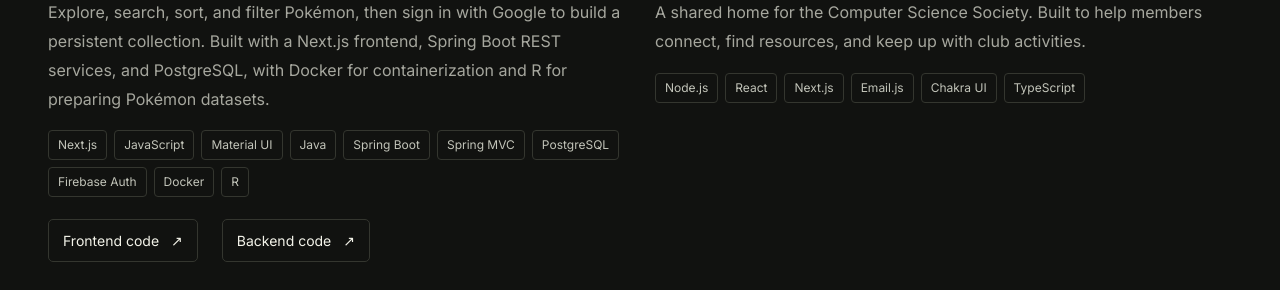
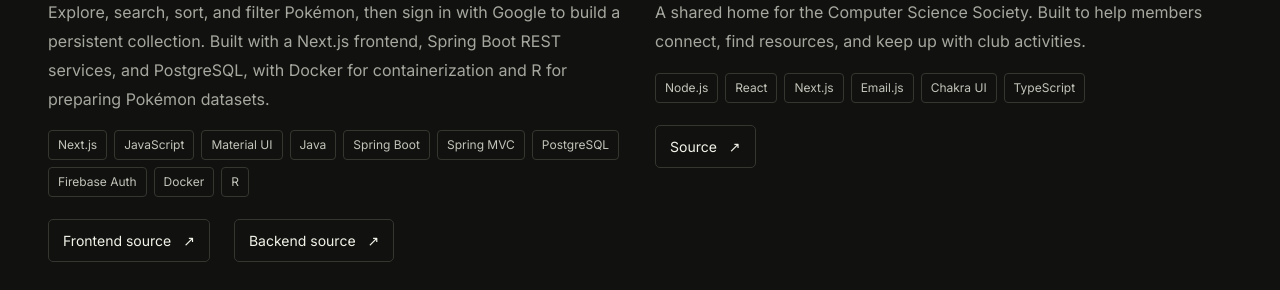
Before and after one commit to BrookMulu/Personal-Portfolio, a Next.js app: page / in a window 1280 px wide. Shown: the part 1540-1830 px from the top of the page. Built offline with nearby package versions, Linux system fonts and the light colour scheme.

Commit message:
Add source links to project cards

```diff
--- a/app/src/components/Projects.jsx
+++ b/app/src/components/Projects.jsx
@@ -9,8 +9,8 @@
     src: '/images/pokedex-screenshot.png',
     linkUrl: 'https://github.com/BrookMulu/frontend-pokedex',
     sourceLinks: [
-      { label: 'Frontend code', href: 'https://github.com/BrookMulu/frontend-pokedex' },
-      { label: 'Backend code', href: 'https://github.com/BrookMulu/Backend-Pokedex' },
+      { label: 'Frontend source', href: 'https://github.com/BrookMulu/frontend-pokedex' },
+      { label: 'Backend source', href: 'https://github.com/BrookMulu/Backend-Pokedex' },
     ],
   },
   {
@@ -20,6 +20,9 @@
     tags: ['Node.js', 'React', 'Next.js', 'Email.js', 'Chakra UI', 'TypeScript'],
     src: '/images/cssWebsiteImage.png',
     linkUrl: 'https://css-website-staging.vercel.app',
+    sourceLinks: [
+      { label: 'Source', href: 'https://github.com/BrookMulu/CSS_Website' },
+    ],
   },
   {
     title: 'Personal Portfolio',
@@ -28,6 +31,9 @@
     tags: ['Node.js', 'React', 'Next.js', 'Email.js', 'Tailwind CSS', 'Framer Motion', 'JavaScript'],
     src: '/images/portfolio-screenshot.png',
     linkUrl: '#home',
+    sourceLinks: [
+      { label: 'Source', href: 'https://github.com/BrookMulu/Personal-Portfolio' },
+    ],
   },
   {
     title: 'Chef’s Laundry',
@@ -36,6 +42,9 @@
     tags: ['Android Studio', 'Kotlin', 'XML', 'Android Emulator'],
     src: '/images/chefsLaundryImage.png',
     linkUrl: 'https://github.com/BrookMulu/Chef-s-Laundry-Mobile-App',
+    sourceLinks: [
+      { label: 'Source', href: 'https://github.com/BrookMulu/Chef-s-Laundry-Mobile-App' },
+    ],
   },
 ];
 
```
